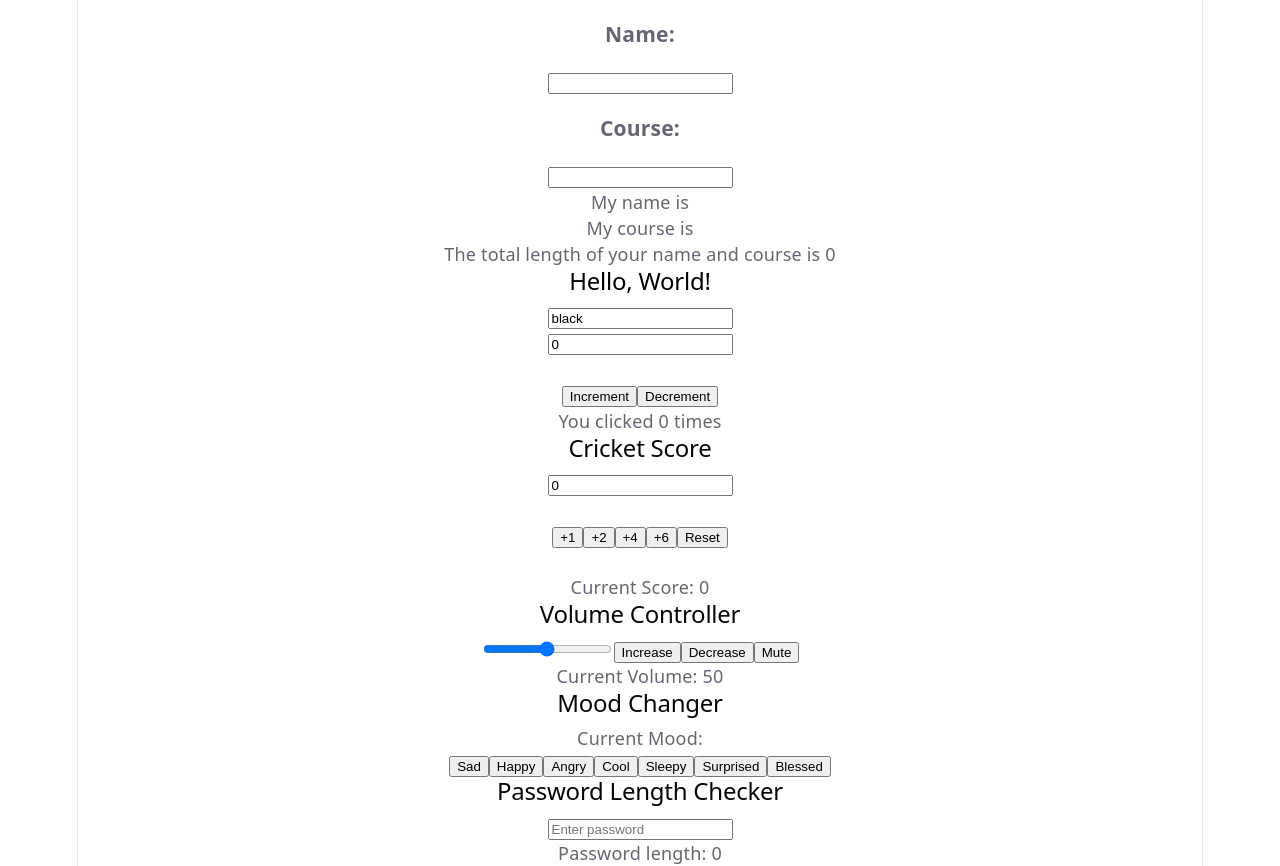
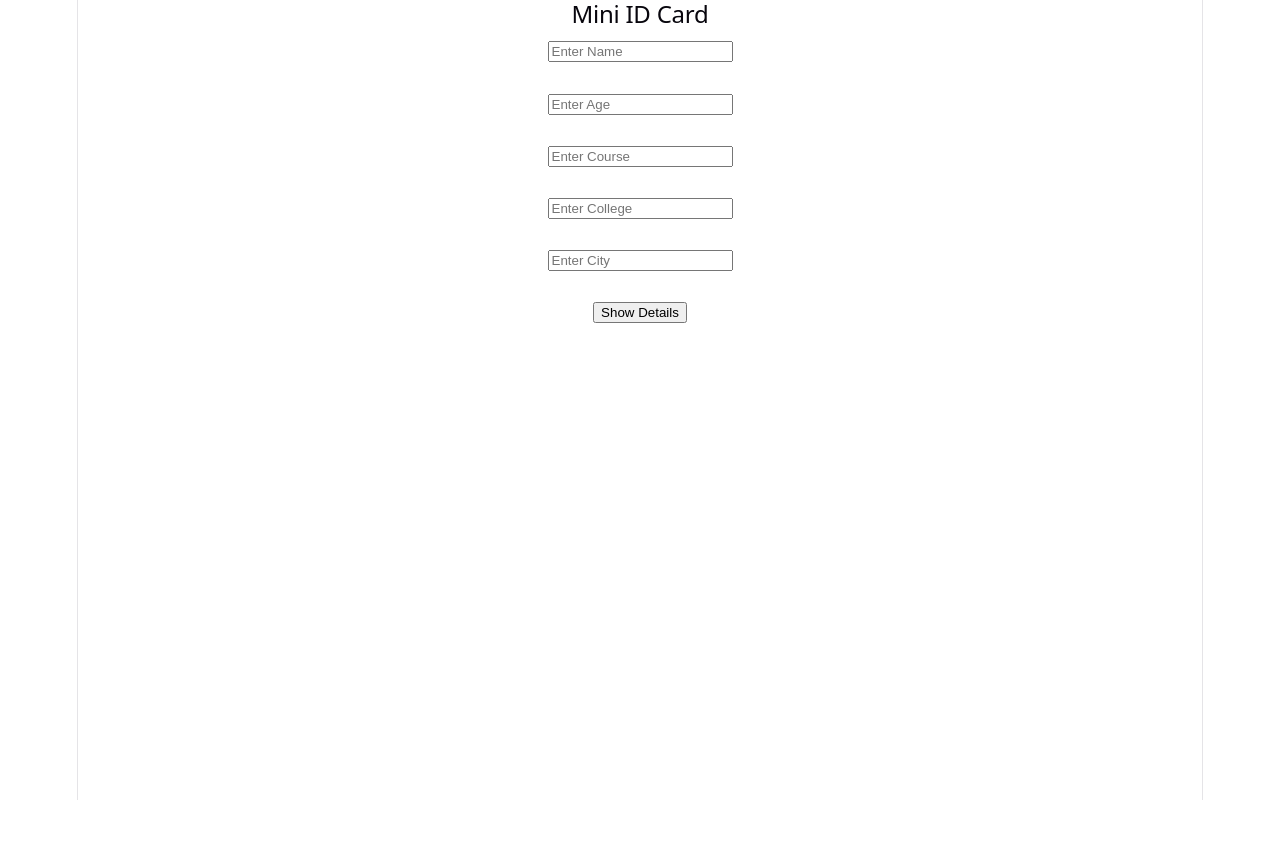
Before and after one commit to Jyoti32-feb/React-Projects-Learning-Code, a React (Vite) app in the folder my-change-task/: page / in a window 1280 px wide. After the commit the page ends 800 px from the top, so only its background shows below. Built offline with nearby package versions, Linux system fonts and the light colour scheme.

Commit message:
miniidcard

```diff
--- a/my-change-task/src/App.jsx
+++ b/my-change-task/src/App.jsx
@@ -10,19 +10,21 @@ import CricketScore from './CricketScore'
 import VolumeController from './VolumeController'
 import MoodChanger from './MoodChanger'
 import PasswordLengthChecker from './PasswordLengthChecker'
+import MiniIdCard from './MiniIdCard'
 
 function App() {
   const [count, setCount] = useState(0)
 
   return (
     <>
-      <Name />
+      {/* <Name />
       <ColorChanger />
       <Counter />
       <CricketScore />
       <VolumeController />
       <MoodChanger />
-      <PasswordLengthChecker />
+      <PasswordLengthChecker /> */}
+      <MiniIdCard />
     </>
   )
 }
--- /dev/null
+++ b/my-change-task/src/MiniIdCard.jsx
@@ -0,0 +1,29 @@
+import React from 'react'
+
+const MiniIdCard = () => {
+    const [name, setName] = React.useState("");
+    const [age, setAge] = React.useState("");
+    const [course, setCourse] = React.useState("");
+    const [college, setCollege] = React.useState("");
+    const [city, setCity] = React.useState("");
+
+    function handleshowdetails() {
+        alert(`Name: ${name}\nAge: ${age}\nCourse: ${course}\nCollege: ${college}\nCity: ${city}`);
+    }
+
+  return (
+    <div>
+        <h2>Mini ID Card</h2>
+        <input type="text" placeholder="Enter Name" value={name} onChange={(e) => setName(e.target.value)} /><br /><br />
+        <input type="text" placeholder="Enter Age" value={age} onChange={(e) => setAge(e.target.value)} /><br /><br />
+        <input type="text" placeholder="Enter Course" value={course} onChange={(e) => setCourse(e.target.value)} /><br /><br />
+        <input type="text" placeholder="Enter College" value={college} onChange={(e) => setCollege(e.target.value)} /><br /><br />
+        <input type="text" placeholder="Enter City" value={city} onChange={(e) => setCity(e.target.value)} /><br /><br />
+
+        <button onClick={handleshowdetails}>Show Details</button>
+
+    </div>
+  )
+}
+
+export default MiniIdCard
```
